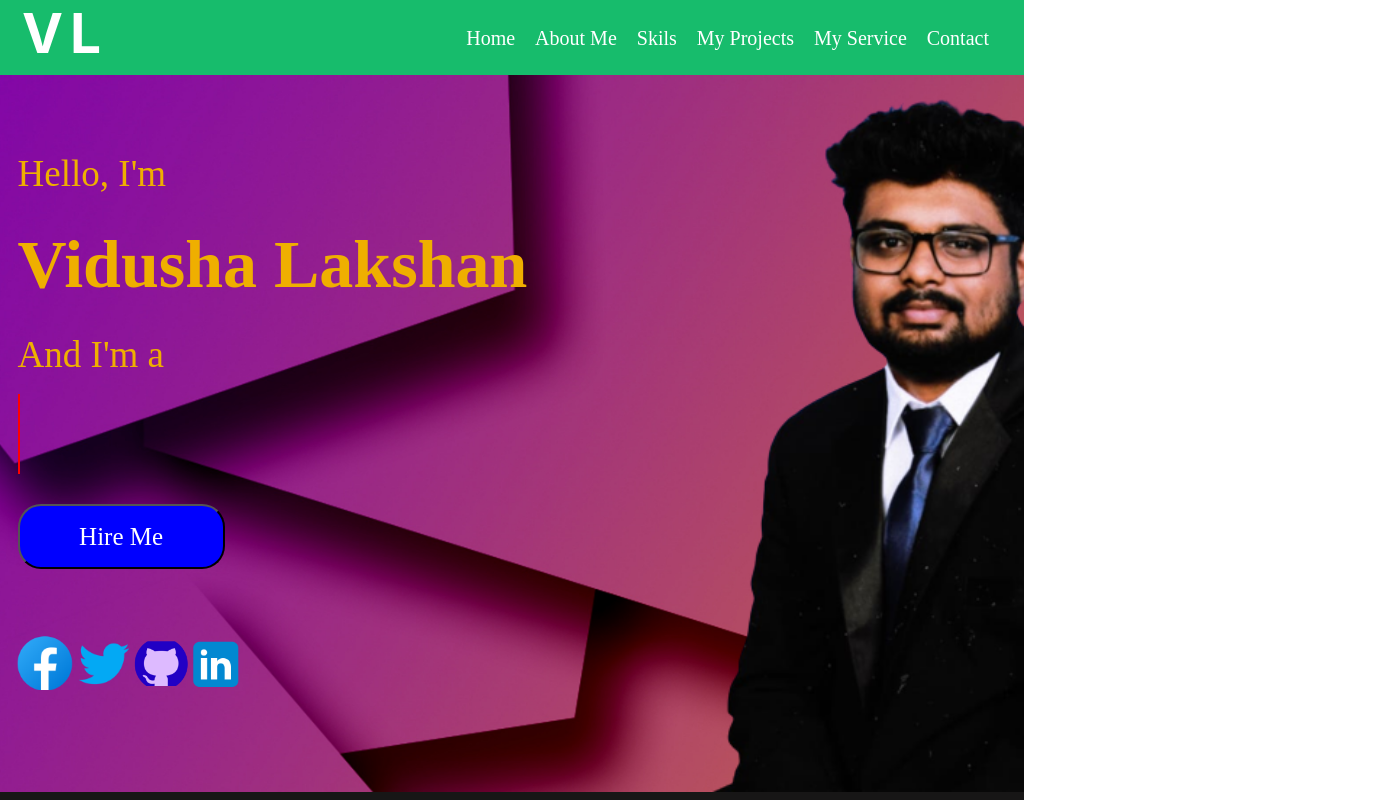
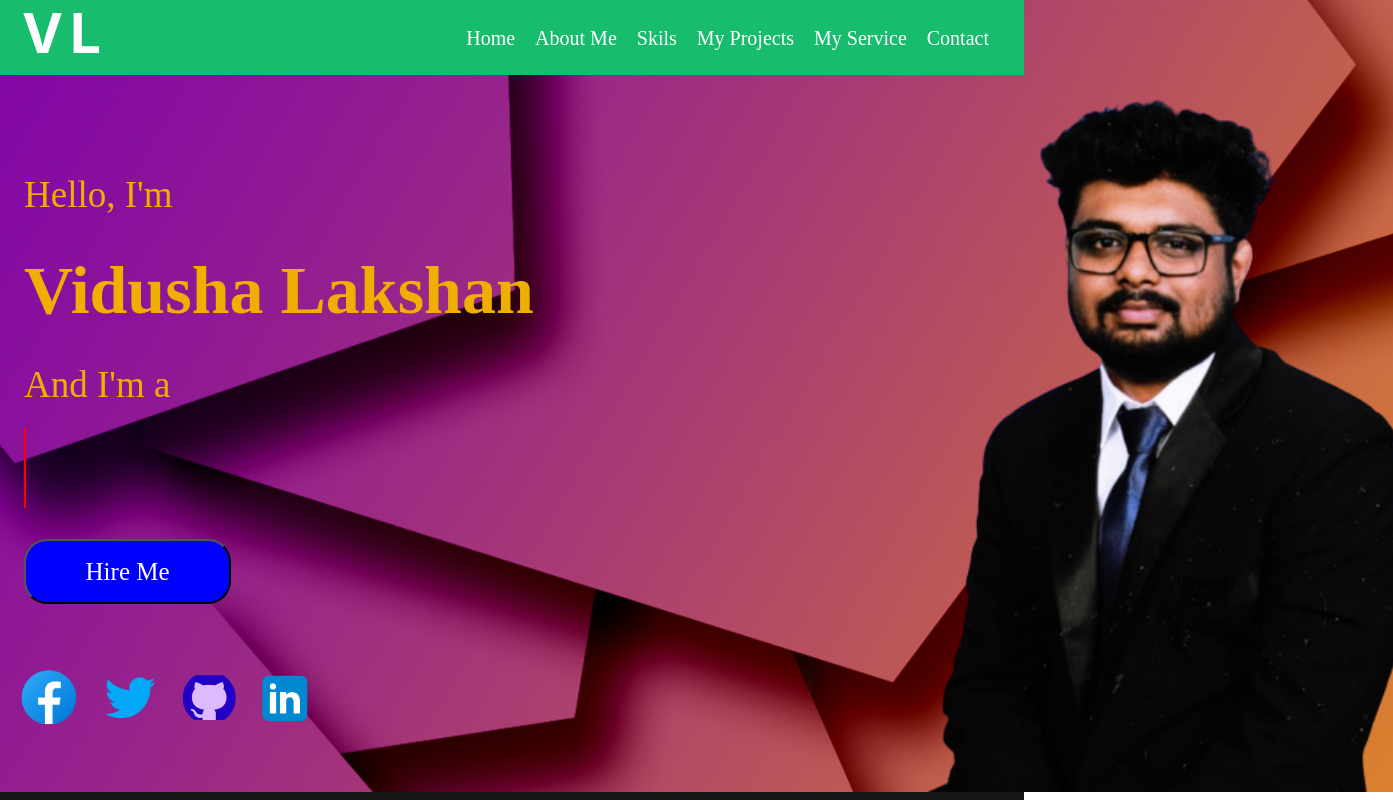
Before and after one commit to vidushalakshan/MyProfileReact, a React (Create React App) app: page / in a window 1024 px wide. Shown: the top 800 px of the page, 1393 px wide, since content can reach past the window. Built offline with nearby package versions, Linux system fonts and the light colour scheme.

Commit message:
updated home content responsive laptop size

```diff
--- a/src/styles/Home.css
+++ b/src/styles/Home.css
@@ -115,9 +115,9 @@
 }
 
 .linkHome > a {
-    width: 2000px;
-    height: 200px;
-    background-color: wite;
+  width: 2000px;
+  height: 200px;
+  background-color: wite;
 }
 
 .btnHome {
@@ -141,3 +141,11 @@
   outline: none;
   border: 3px solid deepskyblue;
 }
+
+@media all and (max-device-width: 1024px) and (min-device-width: 770px) {
+  .home {
+    position: relative;
+    bottom: 20%;
+    width: 136%;
+  }
+}
```
